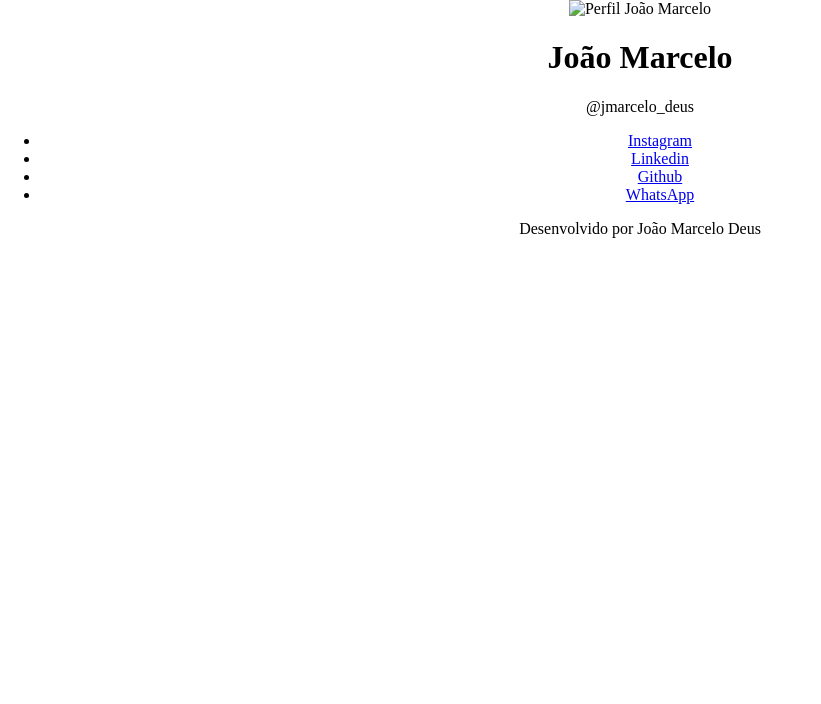
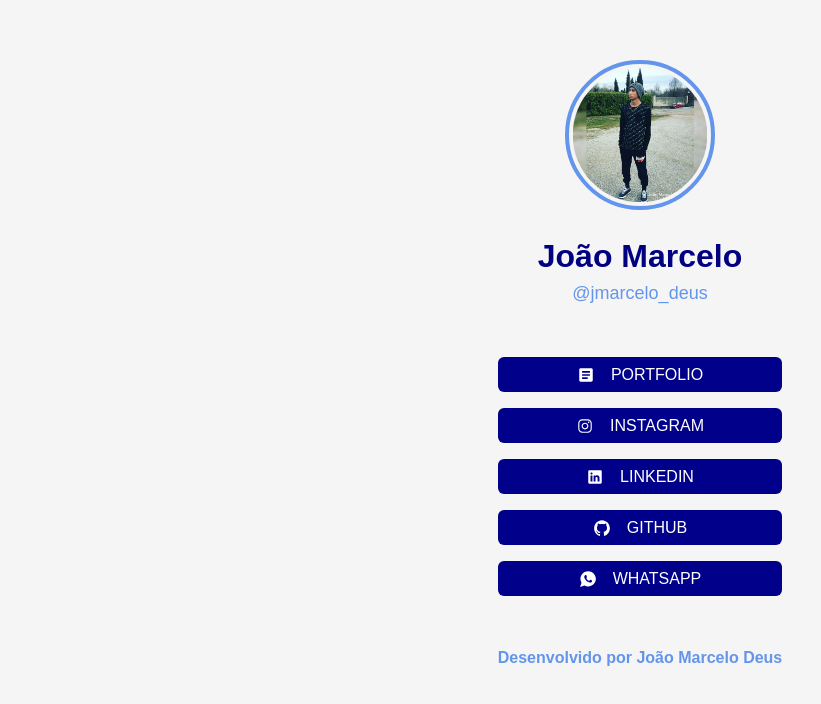
Before and after one commit to marcelodeus98/LinkInBio-Instra, a plain HTML site: page index.html in a window 1280 px wide. Shown: the whole page, without its empty margins (0-821 px from the left). Drawn offline with nearby package versions, Linux system fonts and the light colour scheme; a web font is replaced by a local one.

Commit message:
finalizando projeto

```diff
--- a/index.html
+++ b/index.html
@@ -3,20 +3,49 @@
 <head>
     <meta charset="UTF-8"/>
     <meta content="width=device-width, initial-scale=1.0" name="viewport">
+    <link rel="preconnect" href="https://fonts.googleapis.com">
+    <link rel="preconnect" href="https://fonts.gstatic.com" crossorigin>
+    <link href="https: //fonts.googleapis.com/css2? family= Dosis:wght@500;600 & display=swap" rel="stylesheet">
     <link rel="stylesheet" href="./style/style.css">
     <title>JMD | Links</title>
 </head>
 <body>
-    <img/ alt="Perfil João Marcelo">
-    <h1>João Marcelo</h1>
-    <p>@jmarcelo_deus</p>
-    <ul>
-        <li><a href="#">Instagram</a></li>
-        <li><a href="#">Linkedin</a></li>
-        <li><a href="#">Github</a></li>
-        <li><a href="#">WhatsApp</a></li>
-    </ul>
+    <div class="container-main">
+        <img class="avatar" src="./img/perfil.jpg" alt="Perfil João Marcelo"/>
+        <h1>João Marcelo</h1>
+        <p>@jmarcelo_deus</p>
+        <ul>
+            <li>
+                <a href="https://marcelodeus98.github.io/My_Portfolio/" target="_blank" rel="noopener noreferrer">
+                  <ion-icon  class="icon" name="list-box" size="small"></ion-icon>Portfolio
+                </a>
+            </li>
 
-    <p> Desenvolvido por João Marcelo Deus</p>
+            <li>
+                <a href="https://www.instagram.com/jmarcelo_deus/" target="_blank" rel="noopener noreferrer">
+                  <ion-icon class="icon" name="logo-instagram" size="small"></ion-icon> Instagram
+            </a>
+            </li>
+            <li>
+                <a href="https://www.linkedin.com/in/jmarcelodeus/" target="_blank" rel="noopener noreferrer">
+                  <ion-icon class="icon" name="logo-linkedin" size="small"></ion-icon> Linkedin
+                </a>
+            </li>
+            <li>
+                <a href="https://github.com/marcelodeus98" target="_blank" rel="noopener noreferrer">
+                    <ion-icon class="icon" name="logo-github" size="small"></ion-icon>Github
+                </a>
+            </li>
+            <li>
+                <a href="https://wa.me/5585992330657?text=Desejo%20falar%20com%20voc%C3%AA!" target="_blank" rel="noopener noreferrer">
+                  <ion-icon  class="icon" name="logo-whatsapp" size="small"></ion-icon>WhatsApp
+                </a>
+            </li>
+        </ul>
+        <footer>
+            Desenvolvido por João Marcelo Deus
+        </footer>
+    </div>
+    <script src="https://unpkg.com/ionicons@4.5.10-0/dist/ionicons.js"></script>
 </body>
 </html>
--- a/style/style.css
+++ b/style/style.css
@@ -1,7 +1,77 @@
-body{
+*{
     margin: 0;
     padding: 0;
+    box-sizing: border-box;
+}
+
+body{
+    background-color:#F5F5F5;
+    font-family: 'Dosis', sans-serif;
+}
+
+.container-main{
+    text-align: center;
+    width: 300px;
+    margin: 60px auto;
+}
+
+
+img{
+    border-radius: 50%;
+    width:150px;
+    height: 150px;
+    padding: 3.7px;
+    border:#6495ED solid 4px;
+}
+
+
+
+h1{
+    margin-top: 24px;
+    margin-bottom: 8px;
+    color:#000080;
+    font-family: 'Dosis', sans-serif;
+    font-weight: 700;
+    font-size: 32px;
+}
+
+p{
+    color: #6495ED;
+    font-size: 18px;
+}
+ul{
+    list-style: none;
+    margin: 45px 0;
+}
+li{
+    padding: 8px;
+}
+
+ul li a {
+    height: 35px;
+    border-radius: 6px 6px 6px 6px;
+    background-color:#00008B;
+    display: flex;
     align-items: center;
-    align-content: center;
-    text-align: center;
+    justify-content: center;
+    color: #FFFF;
+    text-transform: uppercase;
+    transition: background-color 400ms;
 }
+
+ul li a:hover{
+    background-color: #6495ED;
+}
+
+a{
+    text-decoration: none
+}
+
+.icon{
+    padding-right: 1rem;
+}
+
+footer{
+    color: #6495ED;
+    font-weight: 700;
+}
```
Also changed, not shown: img/perfil.jpg (added).
